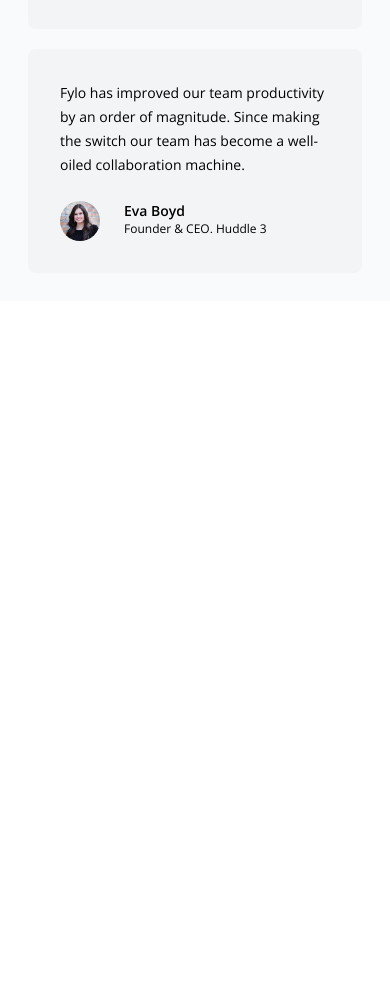
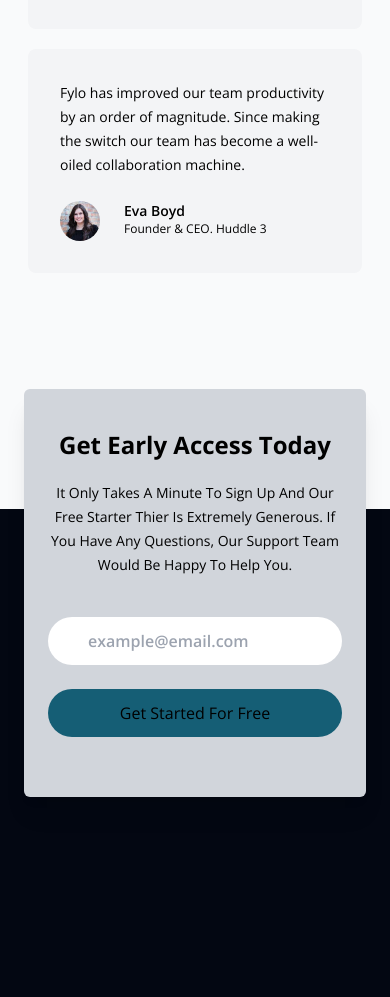
Before and after one commit to rakib-hasan-78/fylo-project-tailwind, a website built with Vite: page index.html in a window 390 px wide. Shown: the part 3991-4988 px from the top of the page. Before the commit the page ends 4292 px from the top, so only its background shows below. Built offline with nearby package versions, Linux system fonts and the light colour scheme.

Commit message:
email sign up added

```diff
--- a/index.html
+++ b/index.html
@@ -144,12 +144,12 @@
     </div>
   </section>
   <!-- testimonial section  -->
-  <section id="testimonial" class="bg-gray-50 dark:bg-gray-900 p-4">
+  <section id="testimonial" class="bg-gray-50 dark:bg-gray-800 p-4 pb-56">
     <div class="container max-w-6xl mx-auto p-3">
       <div class="relative flex flex-col lg:flex-row space-y-5 lg:space-y-0 lg:space-x-16">
           <img src="./src/images/bg-quotes.png" alt="icon-quote" class="absolute w-10 lg:w-20 -top-3.5 lg:-top-16 left-1">
           <!-- testimonial box -1  -->
-          <div class="flex flex-col space-y-6 p-8 rounded-lg bg-gray-100 dark:bg-gray-800">
+          <div class="flex flex-col space-y-6 p-8 rounded-lg bg-gray-100 dark:bg-gray-700">
             <p class="text-sm leading-6 lg:text-lg">
               Fylo has improved our team productivity by an order of magnitude.
               Since making the switch our team has become a well-oiled
@@ -168,7 +168,7 @@
             </div>
           </div>
           <!-- testimonial box- 2  -->
-          <div class="flex flex-col space-y-6 p-8 rounded-lg bg-gray-100 dark:bg-gray-800">
+          <div class="flex flex-col space-y-6 p-8 rounded-lg bg-gray-100 dark:bg-gray-700">
             <p class="text-sm leading-6 lg:text-lg">
               Fylo has improved our team productivity by an order of magnitude.
               Since making the switch our team has become a well-oiled
@@ -187,7 +187,7 @@
             </div>
           </div>
           <!-- testimonial box- 3  -->
-          <div class="flex flex-col space-y-6 p-8 bg-gray-100 dark:bg-gray-800 rounded-lg">
+          <div class="flex flex-col space-y-6 p-8 bg-gray-100 dark:bg-gray-700 rounded-lg">
             <p class="text-sm lg:text-lg leading-6">
               Fylo has improved our team productivity by an order of magnitude.
               Since making the switch our team has become a well-oiled
@@ -204,6 +204,23 @@
       </div>
     </div>
   </section>
+  <!-- early access section  -->
+  <section id="early-access" class="relative px-6 md:px-0 bg-gray-950 py-10">
+    <div class="relative -top-40 container max-w-4xl mx-auto p-10 px-6 md:px-16 bg-gray-300 dark:bg-zinc-950 rounded-md shadow-xl">
+      <h5 class="text-2xl capitalize text-center md:text-left  font-bold">Get early access today</h5>
+      <p class="text-sm capitalize text-center md:text-left leading-6 py-5">
+        It only takes a minute to sign up and our free starter thier is
+        extremely generous. If you have any questions, our support team would
+        be happy to help you.
+      </p>
+       <div class="flex flex-col md:flex-row space-y-6 md:space-y-0 md:space-x-6 py-5">
+          <input type="text" id="email-input" class="px-10 py-3 bg-white rounded-full md:w-2/3 text-slate-800 font-semibold focus:outline-none" placeholder="example@email.com">
+          <button id="btn-subscription" class="px-10 py-3 bg-cyan-800 rounded-full transform duration-150 hover:scale-95">
+            Get Started For Free
+          </button>
+       </div>
+    </div>
+  </section>
   <script type="module" src="./main.js"></script>
   </body>
 </html>
```
